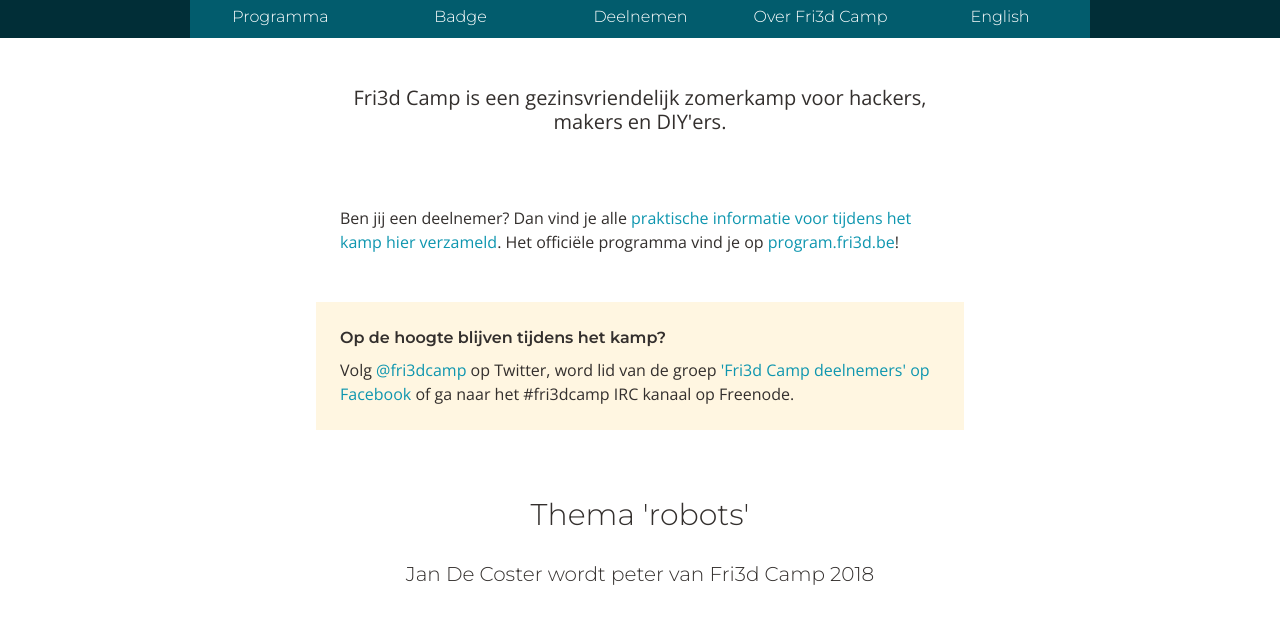
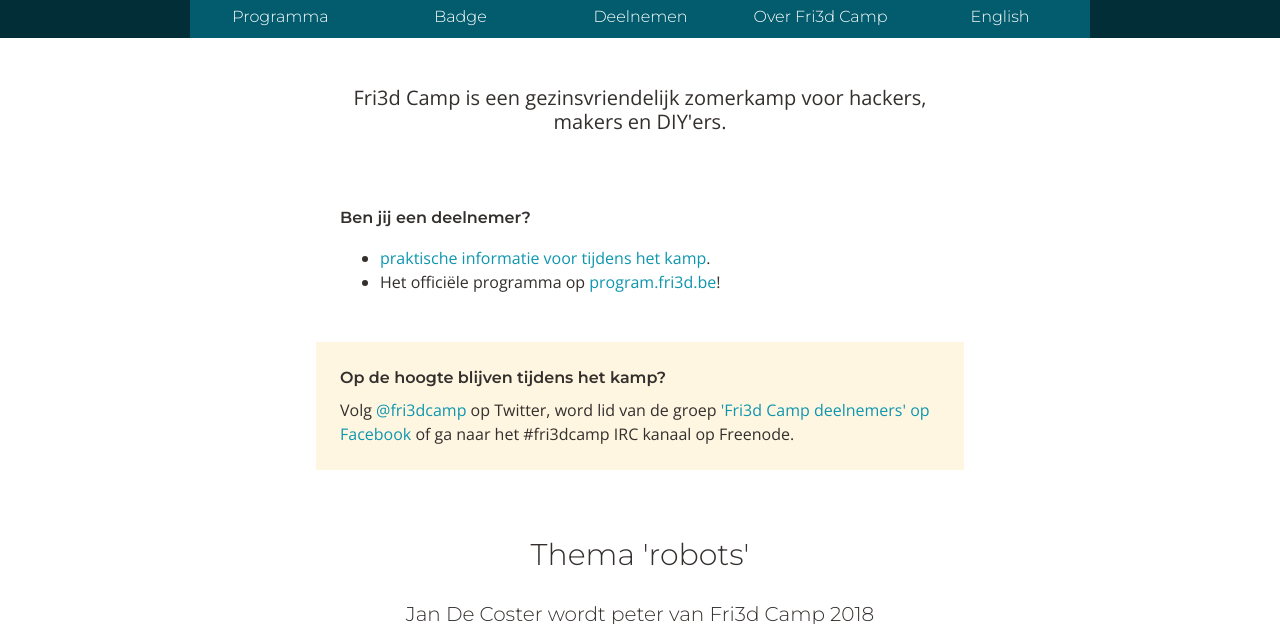
Before and after one commit to Fri3dCamp/fri3d2018-announce, a Jekyll site: the page built from index.html, in a window 1280 px wide and 900 px high, cut to the strip 276-900 px from the top of the window. Built offline with Jekyll 4.4.1, drawn with Linux system fonts in a browser that asks for light colours; nearby versions of some CDN libraries; grey boxes are pictures that could not be loaded.

Commit message:
Lijstje ipv tekst op home

```diff
--- a/index.html
+++ b/index.html
@@ -10,7 +10,10 @@
         </div>
     </div>
     <div class="maincontent">
-        <p>Ben jij een deelnemer? Dan vind je alle <a href="{{ site.baseurl }}/deelnemen/tijdens.html">praktische informatie voor tijdens het kamp hier verzameld</a>. Het officiële programma vind je op <a href="http://program.fri3d.be/">program.fri3d.be</a>!</p>
+        <h2>Ben jij een deelnemer?</h2>
+        <ul>
+            <li><a href="{{ site.baseurl }}/deelnemen/tijdens.html">praktische informatie voor tijdens het kamp</a>.</li>
+            <li>Het officiële programma op <a href="http://program.fri3d.be/">program.fri3d.be</a>!</p>
     </div>
 
     {% include participant_channels.html %}
```
